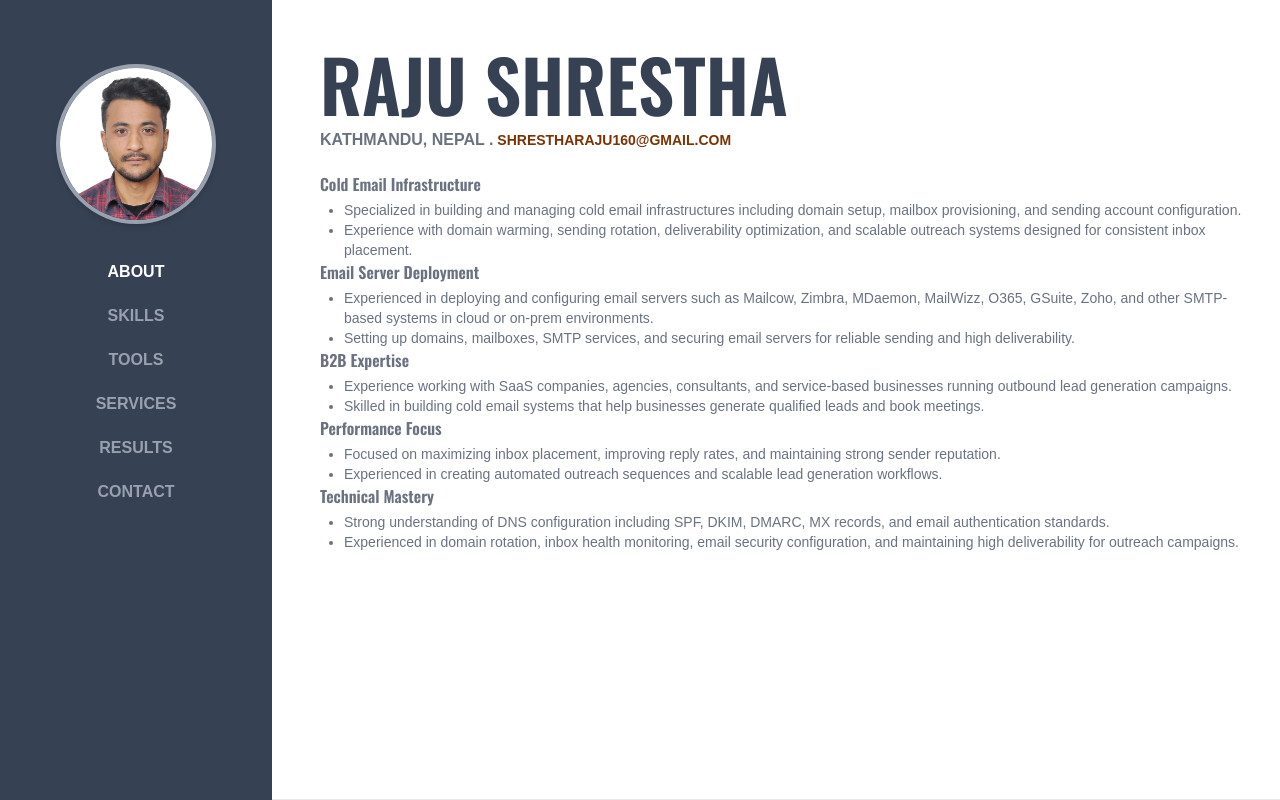
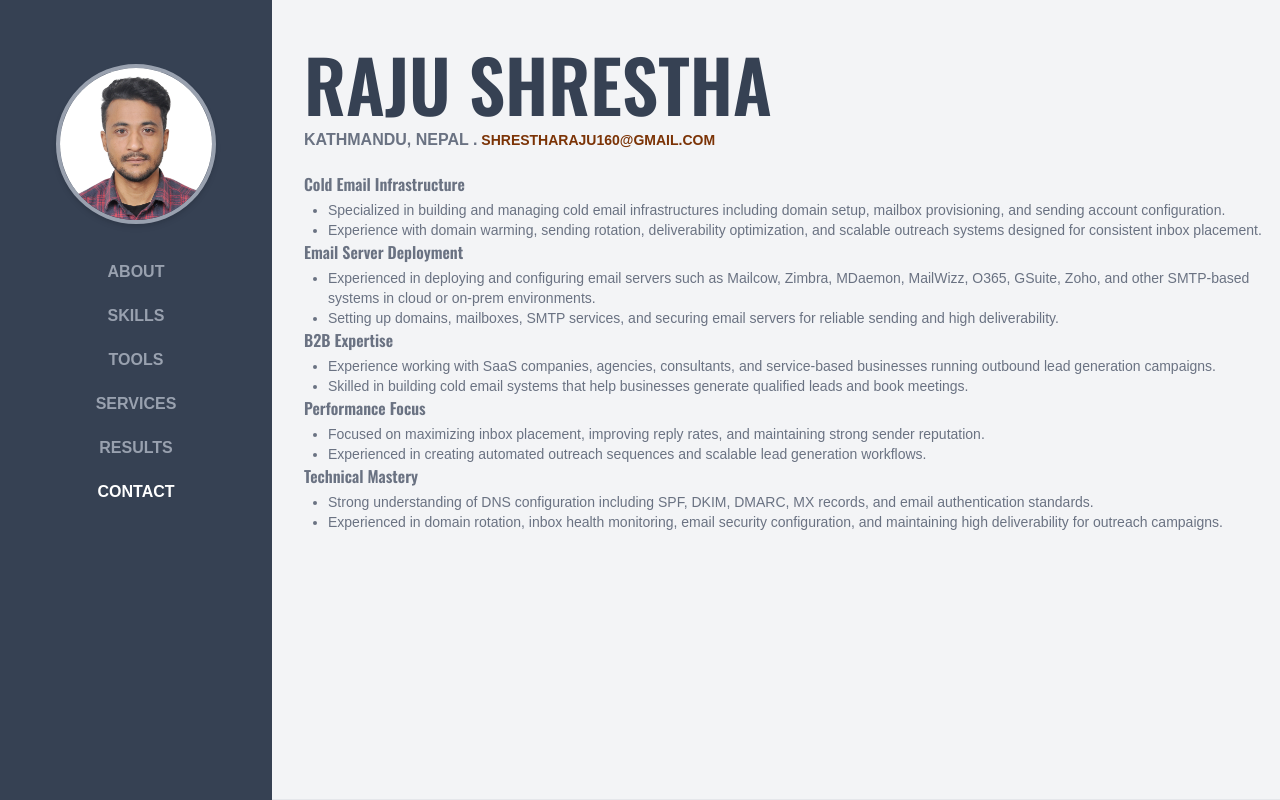
Before and after one commit to ranjushrestha/Email-Portfolio, a React (Vite) app: page / in a window 1280 px wide. Shown: the top 800 px of the page. Built offline with nearby package versions, Linux system fonts and the light colour scheme.

Commit message:
improve scrolling behavior

```diff
--- a/src/layouts/ScrollsPy.jsx
+++ b/src/layouts/ScrollsPy.jsx
@@ -12,58 +12,76 @@ import Contact from "../pages/Contact";
 const sections = ["about", "skills", "tools", "services", "results", "contact"];
 
 const ScrollSpy = () => {
-  const [active, setActive] = useState("");
+  const [active, setActive] = useState("about");
 
-  useEffect(() => {
-    const isMobile = window.innerWidth < 1024; // lg breakpoint
+useEffect(() => {
+  let ticking = false;
 
-    const observer = new IntersectionObserver(
-      (entries) => {
-        entries.forEach((entry) => {
-          if (entry.isIntersecting) {
-            setActive(entry.target.id);
-          }
-        });
-      },
-      {
-        root: null,
-        rootMargin: isMobile ? "-20% 0px -20% 0px" : "0px",
-        threshold: isMobile ? 0 : 0.5,
-      },
-    );
+  const handleScroll = () => {
+    if (ticking) return;
+    ticking = true;
 
-    sections.forEach((section) => {
-      const el = document.getElementById(section);
-      if (el) observer.observe(el);
+    requestAnimationFrame(() => {
+      const scrollPos = window.scrollY + window.innerHeight * 0.35;
+
+      const nearBottom =
+        window.innerHeight + window.scrollY >= document.body.scrollHeight - 10;
+
+      if (nearBottom) {
+        setActive(sections[sections.length - 1]);
+        ticking = false;
+        return;
+      }
+
+      for (let i = sections.length - 1; i >= 0; i--) {
+        const el = document.getElementById(sections[i]);
+        if (el && scrollPos >= el.getBoundingClientRect().top + window.scrollY) {
+          setActive(sections[i]);
+          break;
+        }
+      }
+
+      ticking = false;
     });
+  };
 
-    return () => observer.disconnect();
-  }, []);
+  window.addEventListener("scroll", handleScroll, { passive: true }); // passive for perf
+  handleScroll();
+
+  return () => window.removeEventListener("scroll", handleScroll);
+}, []);
 
   return (
     <div className="flex flex-col lg:flex-row min-h-screen">
       <Sidebar active={active} />
-      <div className="flex-1 bg-gray-80 lg:ml-68">
-        <main className="grow overflow-auto">
-          <section id="about" className="min-h-screen  border-b border-gray-200 py-8">
+
+      <div className="flex-1 bg-gray-100 lg:ml-64">
+        <main>
+          <section id="about" className="min-h-screen border-b border-gray-200 py-8">
             <About />
           </section>
+
           <section id="skills" className="min-h-screen border-b border-gray-200 py-8">
             <Skills />
           </section>
+
           <section id="tools" className="min-h-screen border-b border-gray-200 bg-white py-8">
             <Tools />
           </section>
-          <section id="services" className="min-h-screen border-b border-gray-200  py-8">
+
+          <section id="services" className="min-h-screen border-b border-gray-200 py-8">
             <Services />
           </section>
+
           <section id="results" className="min-h-screen border-b border-gray-200 py-8">
             <Results />
           </section>
-          <section id="contact" className="min-h-screen  py-8">
+
+          <section id="contact" className="min-h-screen py-8">
             <Contact />
           </section>
         </main>
+
         <Footer />
       </div>
     </div>
```
